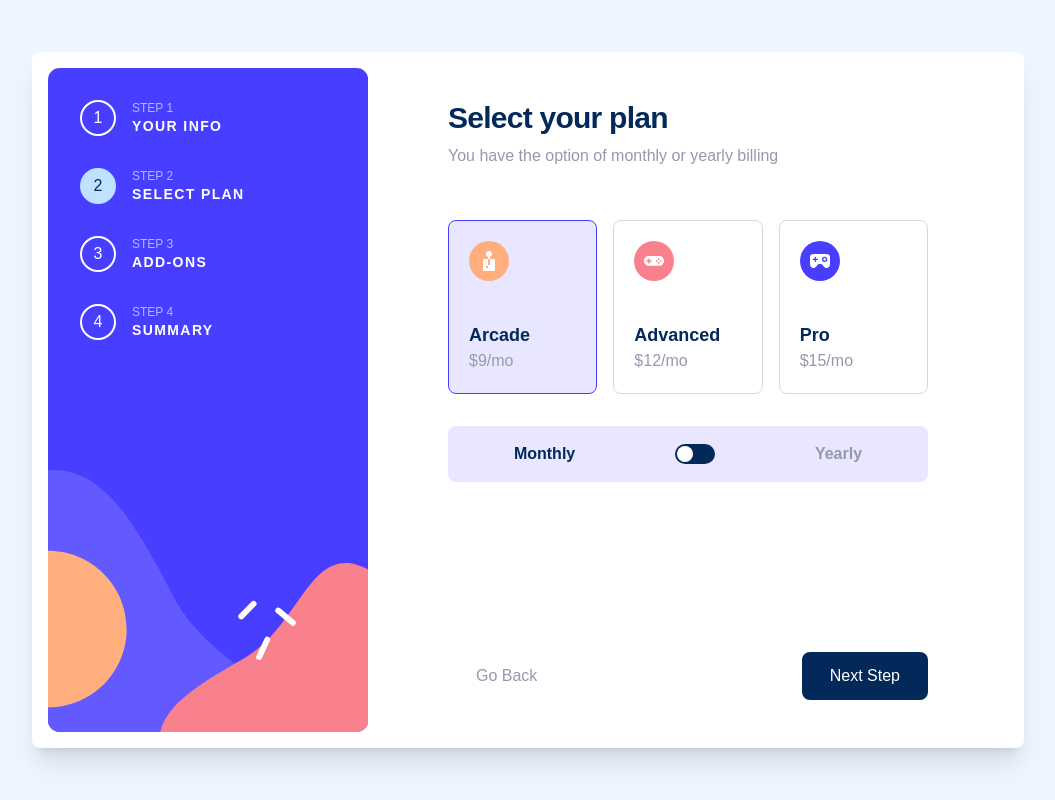
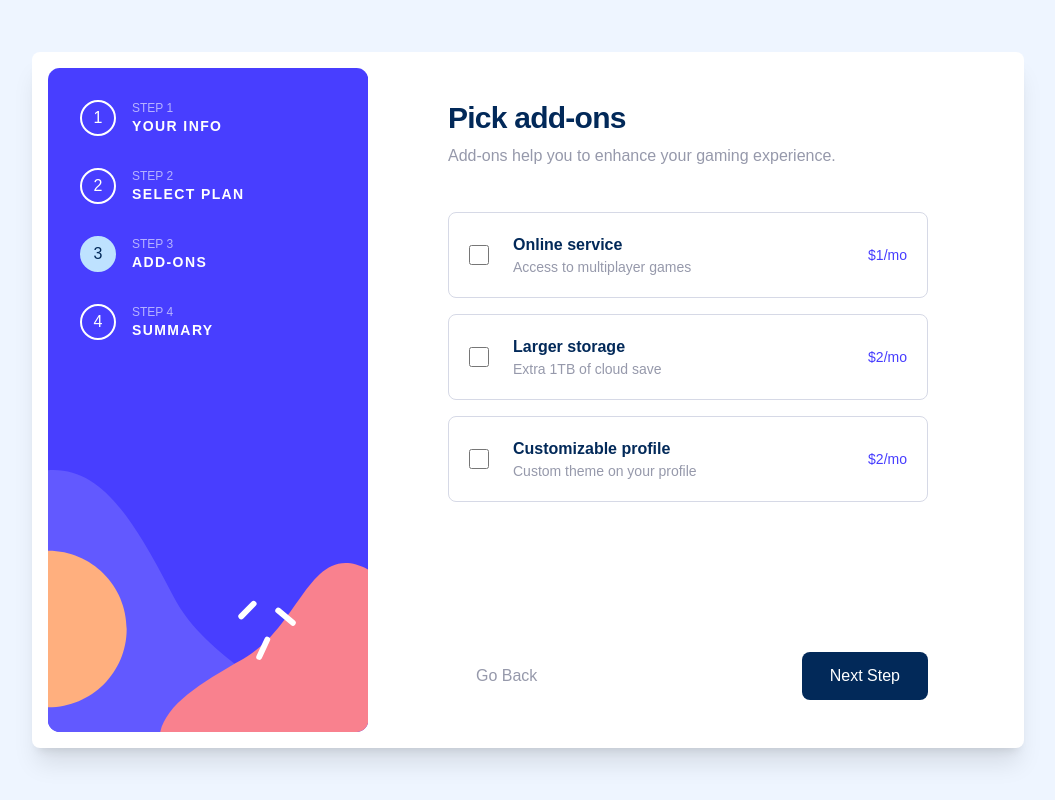
Before and after one commit to AbdulRahman-Kreit/Multi-Step-Form, a React (Vite) app: page / in a window 1280 px wide. Shown: the whole page, without its empty margins (112-1167 px from the left). Built offline with nearby package versions, Linux system fonts and the light colour scheme.

Commit message:
1. Designed Step 2 (AddOns.tsx) & coded its logic 2. Desigened Step 4 (Summary.tsx) 3. Added the form data, steps, and monthly/yearly toggle to local storage

```diff
--- a/src/components/AddOns.tsx
+++ b/src/components/AddOns.tsx
@@ -1,9 +1,117 @@
+import { useContext } from "react";
+import { StepContext } from "../contexts/StepProvider";
 
+// Style Variables
+import { stepContainer } from "../utils/styles";
+import { headingContainer } from "../utils/styles";
+import { heading } from "../utils/styles";
+import { description } from "../utils/styles";
+import { nextStepButton } from "../utils/styles";
+import { goBackButton } from "../utils/styles";
+
+type Item = {
+    id: number,
+    name: string,
+    description: string,
+    value: number,
+    key: 'onlineService' | 'largerStorage' | 'customizableProfile'
+}
+
+const addOnsCards: Item[] = [
+    { id: 1, name: 'Online service', description: 'Access to multiplayer games', value: 1, key: 'onlineService' },
+    { id: 2, name: 'Larger storage', description: 'Extra 1TB of cloud save', value: 2, key: 'largerStorage' },
+    { id: 3, name: 'Customizable profile', description: 'Custom theme on your profile', value: 2, key: 'customizableProfile' },
+]
 
 export default function AddOns() {
+    const context = useContext(StepContext);
+
+    if (!context) {
+        return null;
+    }
+
+    const { formData, dispatch, isYearly } = context;
+
+    const handleToggleAddOn = (key: 'onlineService' | 'largerStorage' | 'customizableProfile') => {
+        dispatch({
+            type: "UPDATE_FORM_DATA",
+            payload: { [key]: !formData[key] }
+        });
+    };
+
+    const handleSubmit = (e: React.FormEvent) => {
+        e.preventDefault();
+        dispatch({ type: "NEXT_STEP" });
+    };
+
+    const handleGoingBack = () => {
+        dispatch({ type: "PREV_STEP" });
+    };
+
     return (
-        <div>
-            Add-Ons
-        </div>
-    )
+        <form onSubmit={handleSubmit} className={stepContainer}>
+            <div>
+                <div className={headingContainer}>
+                    <h1 className={heading}>Pick add-ons</h1>
+                    <p className={description}>Add-ons help you to enhance your gaming experience.</p>
+                </div>
+
+                <div className="flex flex-col gap-3 md:gap-4 my-4 md:my-6">
+                    {addOnsCards.map((card) => {
+                        const isChecked = Boolean(formData[card.key]);
+
+                        const cardStyle = `flex items-center justify-between p-4 md:p-5 border rounded-lg cursor-pointer transition-all duration-200 ${
+                            isChecked
+                                ? 'bg-[#f8f9ff] border-[#473dff]'
+                                : 'bg-white border-[#d6d9e6] hover:border-[#473dff]'
+                        }`;
+
+                        return (
+                            <label key={card.id} className={cardStyle}>
+                                <div className="flex items-center gap-4 md:gap-6">
+                                    <input
+                                        type="checkbox"
+                                        checked={isChecked}
+                                        onChange={() => handleToggleAddOn(card.key)}
+                                        className="w-5 h-5 accent-[#473dff] rounded cursor-pointer"
+                                    />
+
+                                    <div className="text-left">
+                                        <h3 className="text-[#022959] font-bold text-sm md:text-base">
+                                            {card.name}
+                                        </h3>
+                                        <p className="text-[#9699ab] text-xs md:text-sm font-normal">
+                                            {card.description}
+                                        </p>
+                                    </div>
+                                </div>
+
+                                <span className="text-[#473dff] text-xs md:text-sm font-medium">
+                                    {!isYearly ?
+                                    `$${card.value}/mo` :
+                                    `$${card.value * 10}/yr`}
+                                </span>
+                            </label>
+                        );
+                    })}
+                </div>
+            </div>
+
+            <div className="flex justify-between w-full mt-8 md:mt-auto pt-4">
+                <button
+                    type="button"
+                    onClick={handleGoingBack}
+                    className={goBackButton}
+                >
+                    Go Back
+                </button>
+                <button
+                    type="submit"
+                    className={nextStepButton}
+                >
+                    Next Step
+                </button>
+            </div>
+        </form>
+    );
 }
--- a/src/components/SelectPlan.tsx
+++ b/src/components/SelectPlan.tsx
@@ -1,4 +1,4 @@
-import { useContext, useState } from "react";
+import { useContext } from "react";
 import { StepContext } from "../contexts/StepProvider";
 
 // Icons
@@ -30,14 +30,13 @@ const planCards: Card[] = [
 ]
 
 export default function SelectPlan() {
-    const [isYearly, setIsYearly] = useState<boolean>(false);
     const context = useContext(StepContext);
 
     if (!context) {
         return null;
     }
 
-    const { formData, errors, dispatch } = context;
+    const { formData, dispatch, isYearly, setIsYearly } = context;
 
     const handleSelectPlan = (planKey: 'arcade' | 'advanced' | 'pro') => {
         dispatch({
@@ -66,7 +65,7 @@ export default function SelectPlan() {
     const planCardPassive = `${baseCardStyle} bg-white border-[#d6d9e6]
     hover:border-[#473dff]`;
 
-    const planCardActive = `${baseCardStyle} bg-[#e9e7ff] border-[#473dff]`;
+    const planCardActive = `${baseCardStyle} bg-[#f8f9ff] border-[#473dff]`;
 
     return (
         <form onSubmit={handleSubmit} className={stepContainer}>
@@ -111,7 +110,7 @@ export default function SelectPlan() {
                 })}
             </div>
             <div className="flex flex-row justify-around items-center w-full
-            bg-[#e9e7ff] p-4 mt-4 main-font font-semibold rounded-lg">
+            bg-[#f8f9ff] p-4 mt-4 main-font font-semibold rounded-lg">
                 <span className={!isYearly ? 'text-[#022959]' : 'text-[#9699ab]'}>
                     Monthly
                 </span>
--- a/src/components/Summary.tsx
+++ b/src/components/Summary.tsx
@@ -1,9 +1,112 @@
+import { useContext } from "react";
+import { StepContext } from "../contexts/StepProvider";
 
+// Style Variables
+import { stepContainer } from "../utils/styles";
+import { headingContainer } from "../utils/styles";
+import { heading } from "../utils/styles";
+import { description } from "../utils/styles";
+import { nextStepButton } from "../utils/styles";
+import { goBackButton } from "../utils/styles";
 
 export default function Summary() {
+    const context = useContext(StepContext);
+
+    if (!context) {
+        return null;
+    }
+
+    const { formData, dispatch } = context;
+
+    const handleGoingBack = () => {
+        dispatch({ type: "PREV_STEP" });
+    };
+
     return (
-        <div>
-            Summary
+        <div className={stepContainer}>
+            <div className={headingContainer}>
+                <h1 className={heading}>Finishing up</h1>
+                <p className={description}>
+                    Double-check everything looks OK before confirming.
+                </p>
+            </div>
+
+            {/* Summary Card */}
+            <div className="mt-8 rounded-xl bg-blue-50/60 p-6">
+                {/* Plan */}
+                <div className="flex items-center justify-between">
+                    <div>
+                        <h2 className="text-[#02295a] font-bold text-base">
+                            Arcade (Yearly)
+                        </h2>
+
+                        <button
+                            type="button"
+                            className="mt-1 text-sm text-[#9699ab] underline hover:text-[#473dff] transition-colors"
+                        >
+                            Change
+                        </button>
+                    </div>
+
+                    <span className="font-bold text-[#02295a] text-base">
+                        $90/yr
+                    </span>
+                </div>
+
+                <div className="my-6 h-px bg-[#d6d9e6]" />
+
+                {/* Add-ons */}
+                <div className="space-y-4">
+                    <div className="flex justify-between">
+                        <span className="text-[#9699ab] text-sm">
+                            Online service
+                        </span>
+
+                        <span className="text-[#02295a] text-sm">
+                            +$10/yr
+                        </span>
+                    </div>
+
+                    <div className="flex justify-between">
+                        <span className="text-[#9699ab] text-sm">
+                            Larger storage
+                        </span>
+
+                        <span className="text-[#02295a] text-sm">
+                            +$20/yr
+                        </span>
+                    </div>
+                </div>
+            </div>
+
+            {/* Total */}
+            <div className="mt-8 flex items-center justify-between px-6">
+                <span className="text-sm text-[#9699ab]">
+                    Total (per year)
+                </span>
+
+                <span className="text-2xl font-bold text-[#473dff]">
+                    $120/yr
+                </span>
+            </div>
+
+            {/* Buttons */}
+            <div className="flex justify-between w-full mt-10 md:mt-auto pt-4">
+                <button
+                    type="button"
+                    onClick={handleGoingBack}
+                    className={goBackButton}
+                >
+                    Go Back
+                </button>
+
+                <button
+                    type="submit"
+                    className={`${nextStepButton} bg-[#6d3dff] hover:bg-[#6259ff]`}
+                >
+                    Confirm
+                </button>
+            </div>
         </div>
-    )
+    );
 }
--- a/src/contexts/StepProvider.tsx
+++ b/src/contexts/StepProvider.tsx
@@ -1,5 +1,5 @@
 /* eslint-disable react-refresh/only-export-components */
-import { createContext, useReducer } from 'react';
+import { createContext, useReducer, useState, useEffect } from 'react';
 import { validateStep } from "../utils/validation";
 import type { MultiStepFormData, StepAction, StepContextType, FormErrors } from '../utils/types';
 
@@ -20,9 +20,29 @@ type State = {
 }
 
 const initialState: State = {
-    activeStep: 2,
+    activeStep: 3,
     formData: initialFormData,
     errors: {},
+}
+
+const initForm = (defaultState: State) => {
+    try {
+        const savedData = localStorage.getItem('savedState');
+        return savedData ? JSON.parse(savedData) : defaultState;
+    } catch(err) {
+        console.error('Error in local storage data reading', err);
+        return defaultState;
+    }
+}
+
+const initPeriod = () => {
+    try {
+        const savedPeriod = localStorage.getItem('savedPeriod');
+        return savedPeriod ? JSON.parse(savedPeriod) : false;
+    } catch(err) {
+        console.error('Error in period saving', err);
+        return false;
+    }
 }
 
 function stepReducer(state: State, action: StepAction) {
@@ -78,7 +98,24 @@ function stepReducer(state: State, action: StepAction) {
 export const StepContext = createContext<StepContextType | undefined>(undefined);
 
 export default function StepProvider({ children } : { children : React.ReactNode }) {
-    const [state, dispatch] = useReducer(stepReducer, initialState);
+    const [state, dispatch] = useReducer(stepReducer, initialState, initForm);
+    const [isYearly, setIsYearly] = useState<boolean>(initPeriod);
+
+    useEffect(() => {
+        try {
+            localStorage.setItem('savedState', JSON.stringify(state));
+        } catch(err) {
+            console.error('Error in local storage data saving!', err);
+        }
+    }, [state]);
+
+    useEffect(() => {
+        try {
+            localStorage.setItem('savedPeriod', JSON.stringify(isYearly));
+        } catch(err) {
+            console.error('Error in local storage data saving!', err);
+        }
+    }, [isYearly]);
 
     return (
         <StepContext.Provider value={{
@@ -86,6 +123,8 @@ export default function StepProvider({ children } : { children : React.ReactNode
             formData: state.formData,
             errors: state.errors,
             dispatch,
+            isYearly,
+            setIsYearly
         }}>
             {children}
         </StepContext.Provider>
```
